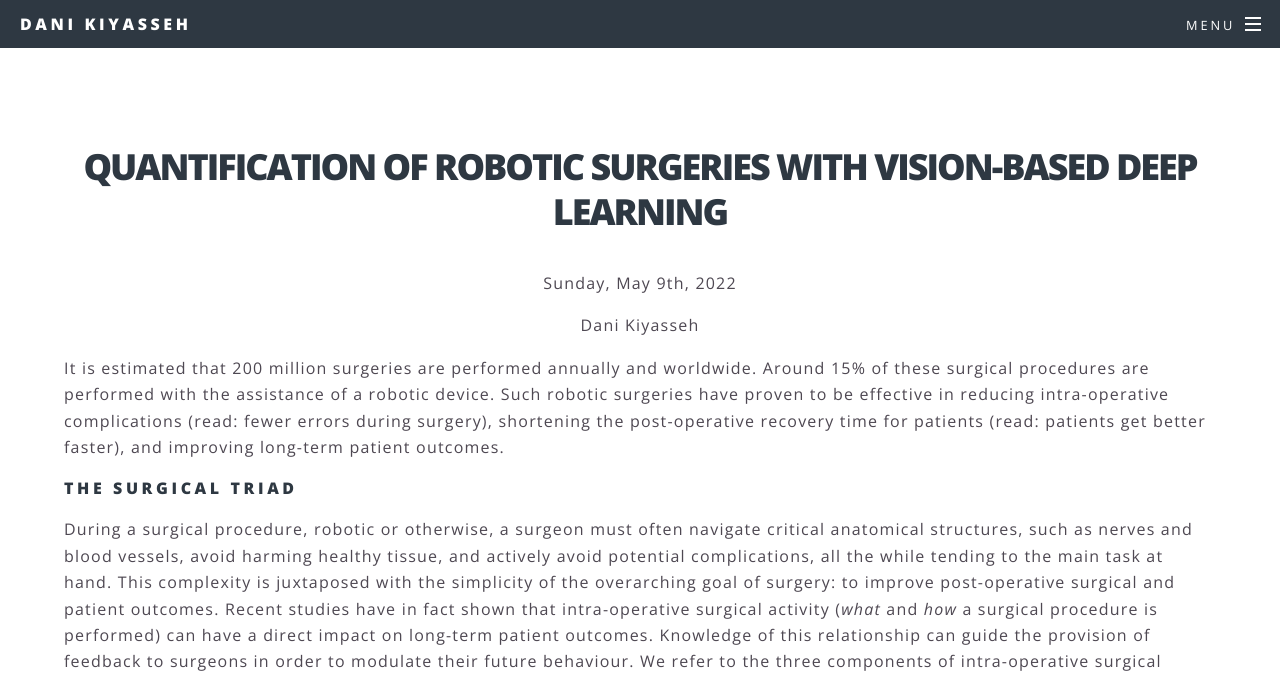
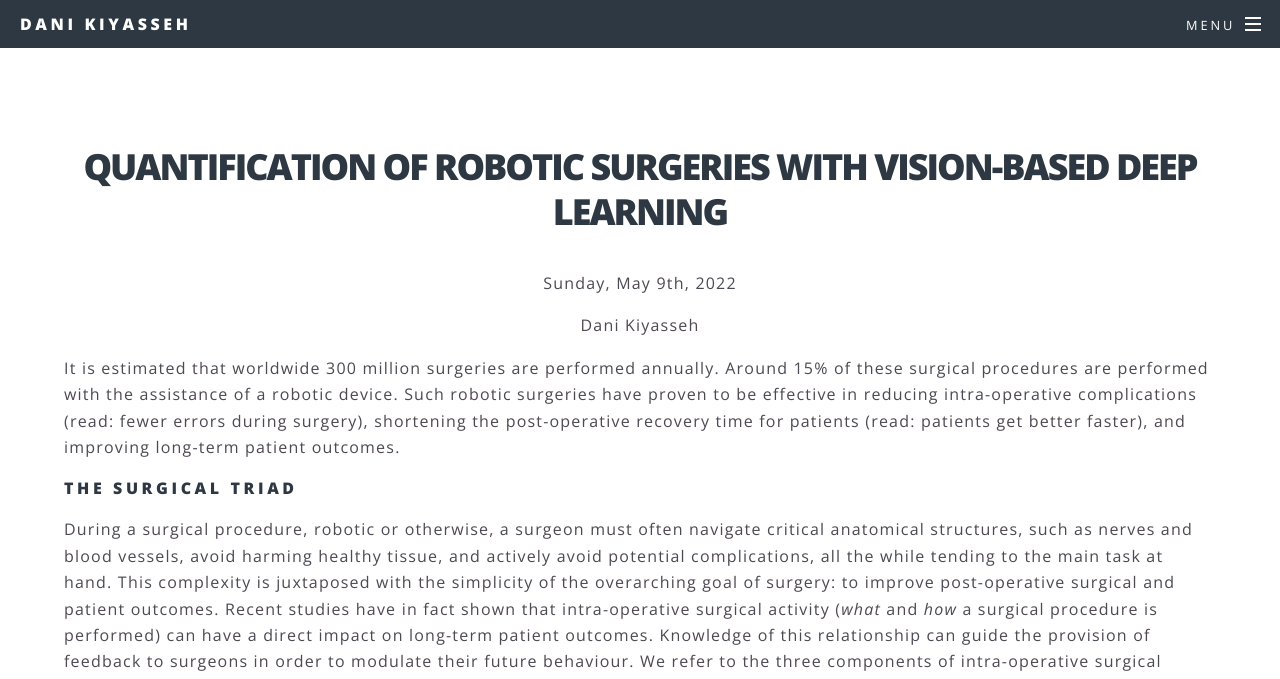
Before and after one commit to danikiyasseh/danikiyasseh.github.io, a Jekyll site: the page blogs/AI4Surgery/index.html, which Jekyll copies as it is, in a window 1280 px wide and 1400 px high. Shown: the top 679 px of the window. Built offline with Jekyll 4.4.1, drawn with Linux system fonts in a browser that asks for light colours; a style sheet for code colours, icons or effects is not loaded; some of the changed text lies outside the part shown.

Commit message:
Update index.html

```diff
--- a/blogs/AI4Surgery/index.html
+++ b/blogs/AI4Surgery/index.html
@@ -110,7 +110,8 @@
 			</p>
 
 		<p>
-		It is estimated that 200 million surgeries are performed annually and worldwide. Around 15% of these surgical procedures are performed with the assistance of a robotic device.
+		It is estimated that worldwide <a id='overwhite' href="https://www.thelancet.com/journals/lancet/article/PIIS0140-6736(15)60160-X/fulltext">300 million surgeries are performed annually</a>.
+		Around 15% of these surgical procedures are performed with the assistance of a robotic device.
                 Such robotic surgeries have proven to be effective in reducing intra-operative complications (read: fewer errors during surgery), shortening the post-operative recovery time for patients
                 (read: patients get better faster), and improving long-term patient outcomes.
 		</p>
@@ -144,7 +145,7 @@
                   </p>
 
                   <p>
-                  The core elements of surgery can be understood by considering a particular robotic surgery (figure below), known as a robot-assisted radical prostatectomy (RARP), in which the prostate gland is removed from a patient's body
+                  The core elements of surgery can be understood by considering a particular robotic surgery (figure below), known as a <a id='overwhite' href="https://www.hopkinsmedicine.org/health/treatment-tests-and-therapies/robotic-prostatectomy">robot-assisted radical prostatectomy</a> (RARP), in which the prostate gland is removed from a patient's body
                   due to the presence of cancerous tissue. This procedure consists of multiple <i>steps</i> over time, such as dissection (read: cutting tissue) and suturing (read: joining tissue), which reflect the <i>wha</i> of surgery. Each of these
                   steps can be executed through a sequence of manoeuvres, or gestures, and at a different skill level depicting low- or high-quality activity. Together, these elements reflect the <i>how</i> of surgery.
                   </p>
@@ -235,8 +236,14 @@
 		<p>
 		Thus far, we have presented our machine learning tasks, which quantify the various elements of surgery, as independent of one another.
 		Considering these tasks in unison, however, suggests that our framework can provide a surgeon with reliable, objective, and scalable feedback of the following form:
-		"when completing stitch number 3 of the suturing step, your needle handling (what - <i>sub-phase</i>) was executed poorly (how - <i>skill</i>).
+		</p>
+
+		<p style="background-color: #eff5fb; padding: 10px; border: 1px solid blue;">
+		When completing stitch number 3 of the suturing step, your needle handling (what - <i>sub-phase</i>) was executed poorly (how - <i>skill</i>).
 		This is likely due to your activity in the first and final quarters of the needle handling sub-phase (why - <i>attention</i>).
+		</p>
+
+		<p>
 		Such granular and temporally-localized feedback allows a surgeon to better focus on the element of surgery that requires improvement.
 		As such, a surgeon can now better identify, and learn to avoid, problematic intra-operative surgical behaviour in the future.
 		</p>
```
Also changed, not shown: other parts of blogs/AI4Surgery/index.html (+1 -1 lines).
